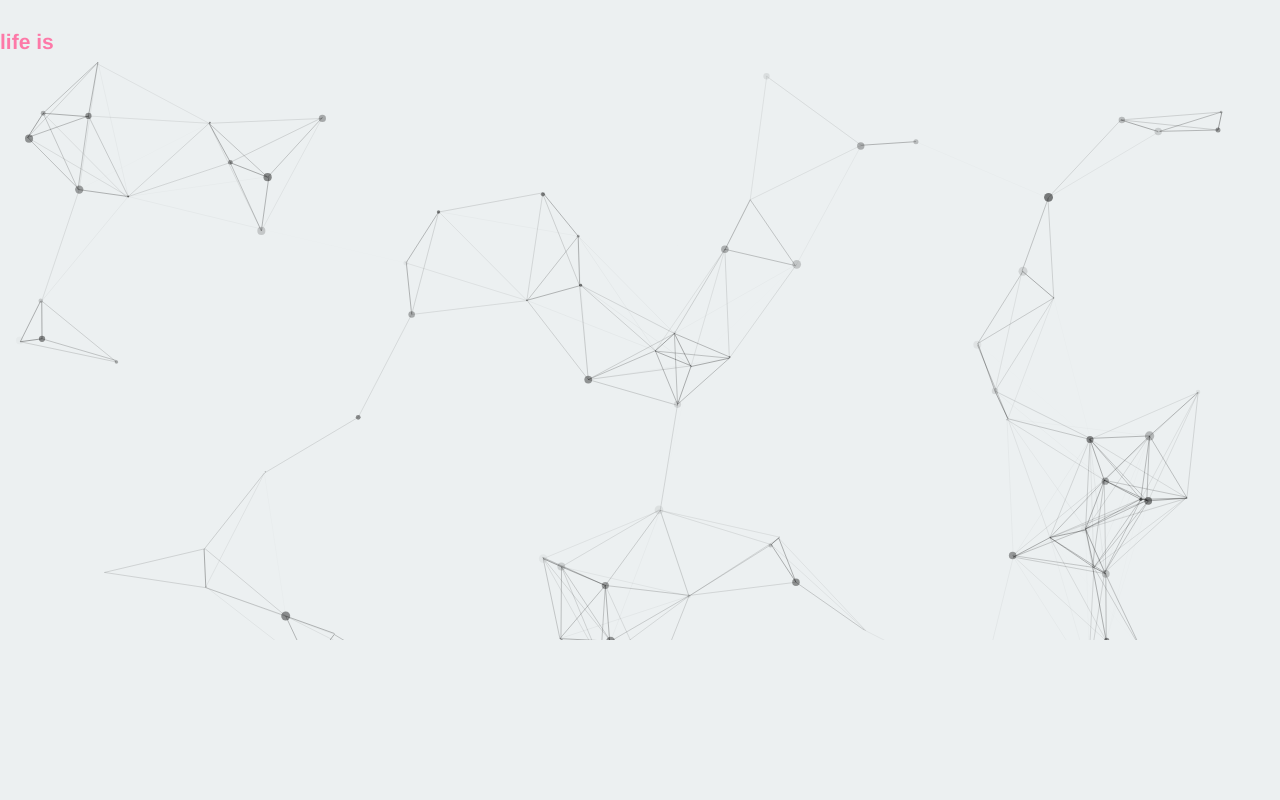
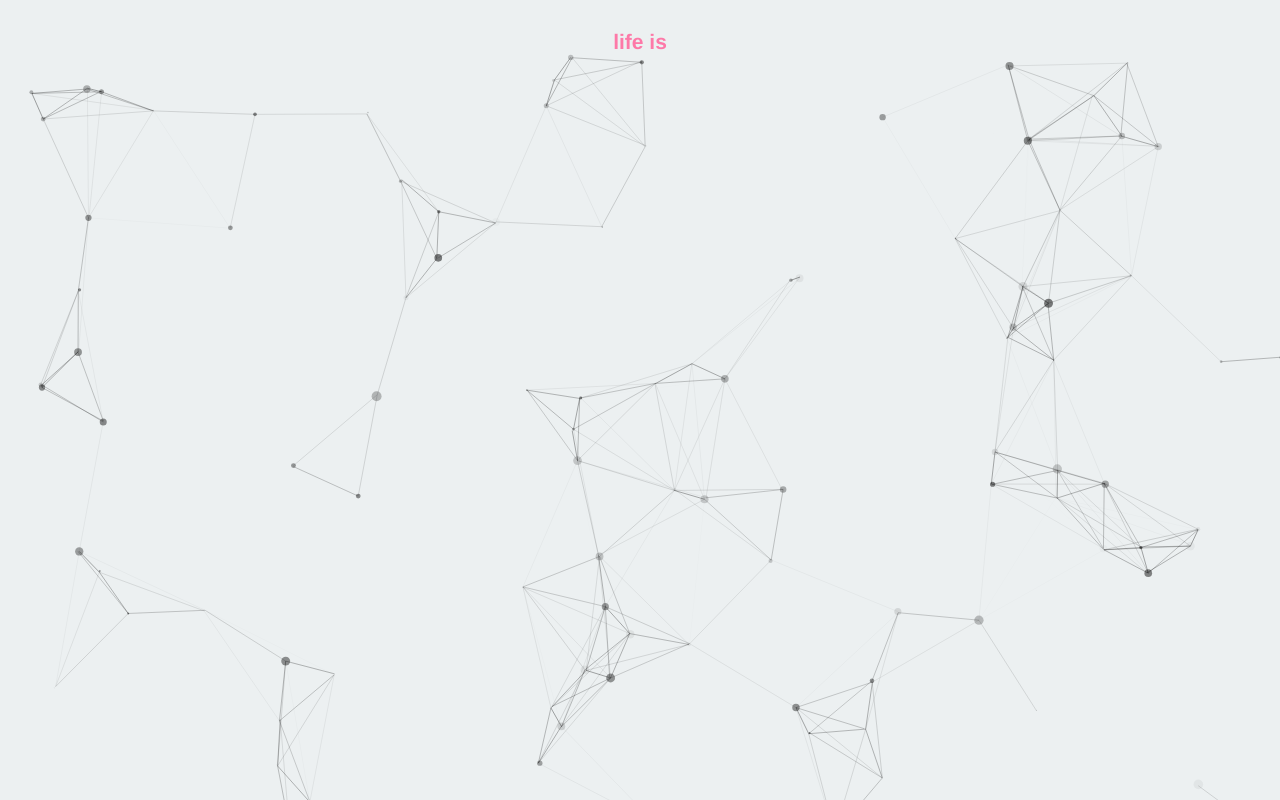
Before and after one commit to jonnzer/groceryHouse, a Vue app in the folder groceryHouse/: page / in a window 1280 px wide. Built offline with nearby package versions, Linux system fonts and the light colour scheme; a web font is replaced by a local one; what mo-js would draw is missing.

Commit message:
增加导向箭头，并给箭头添加css3动画

```diff
--- a/groceryHouse/src/components/origin.vue
+++ b/groceryHouse/src/components/origin.vue
@@ -2,7 +2,7 @@
   <div class="origin">
      <div id="type-js" ></div>
      <div id="particles-js">
-         <div class="arrowDiv">
+         <div class="arrowDiv" >
            <i class="arrowHead">&#xe639;</i>
           </div>
      </div>
@@ -153,10 +153,10 @@ export default {
       "background_repeat": "no-repeat",
       "background_size": "cover"
     }
-  }
+  },
+);
+},
 
-);
-   }
 
   },
 };
@@ -164,66 +164,36 @@ export default {
 
 <style >
 .origin{
-  height: 80%;
+  height: 100%;
   overflow-y: hidden;
-}
-h1,
-h2 {
-  font-weight: normal;
-}
-ul {
-  list-style-type: none;
-  padding: 0;
-}
-li {
-  display: inline-block;
-  margin: 0 10px;
-}
-a {
-  color: #42b983;
+  text-align: center;
+
 }
 
-body, html {
-  padding: 0;
-  margin:  0;
-  width: 100%;
-  height: 100%;
-  overflow: hidden;
-}
-
-.character {
-  color: white;
-  font-size: 68px;
-  position: absolute;
-  left:0;
-  top: 0;
-  bottom: 0;
-  right:0;
-  text-align: center;
-  line-height: .475;
-  font-family: Oswald, monospace;
-}
 #type-js{ /*打印机效果*/
   color:#fd79a8;
   font-size: 21px;
   margin-top: 30px;
   font-weight: 700;
 }
-#particles-js{
+#particles-js{ /*粒子效果*/
   height: 100%;
 }
-
+.arrowDiv{
+   position: absolute;
+  bottom:10px;
+  right: 9%;
+  animation: arrowMoveR 2.5s;
+  animation-iteration-count: infinite;
+  animation-timing-function: ease-out;
+}
 .arrowHead{
   font-family: 'arrowHead'!important;
   font-size: 32px;
   color: #fd79a8;
 
 }
-.arrowDiv{
-   position: absolute;
-  bottom:10px;
-  right: 9%;
-}
+
 @font-face { /*箭头的字体图标样式*/
   font-family: 'arrowHead';  /* project id 635518 */
   src: url('//at.alicdn.com/t/font_635518_rx2b7mxlvm42t9.eot');
@@ -233,4 +203,14 @@ body, html {
   url('//at.alicdn.com/t/font_635518_rx2b7mxlvm42t9.svg#iconfont') format('svg');
 }
 
+/*箭头动画*/
+@keyframes arrowMoveR{
+  0% {
+    right: 9%;
+  }
+  100% {
+    right: 3%;
+    transform: scale(1.5,1.5);
+  }
+}
 </style>
```
